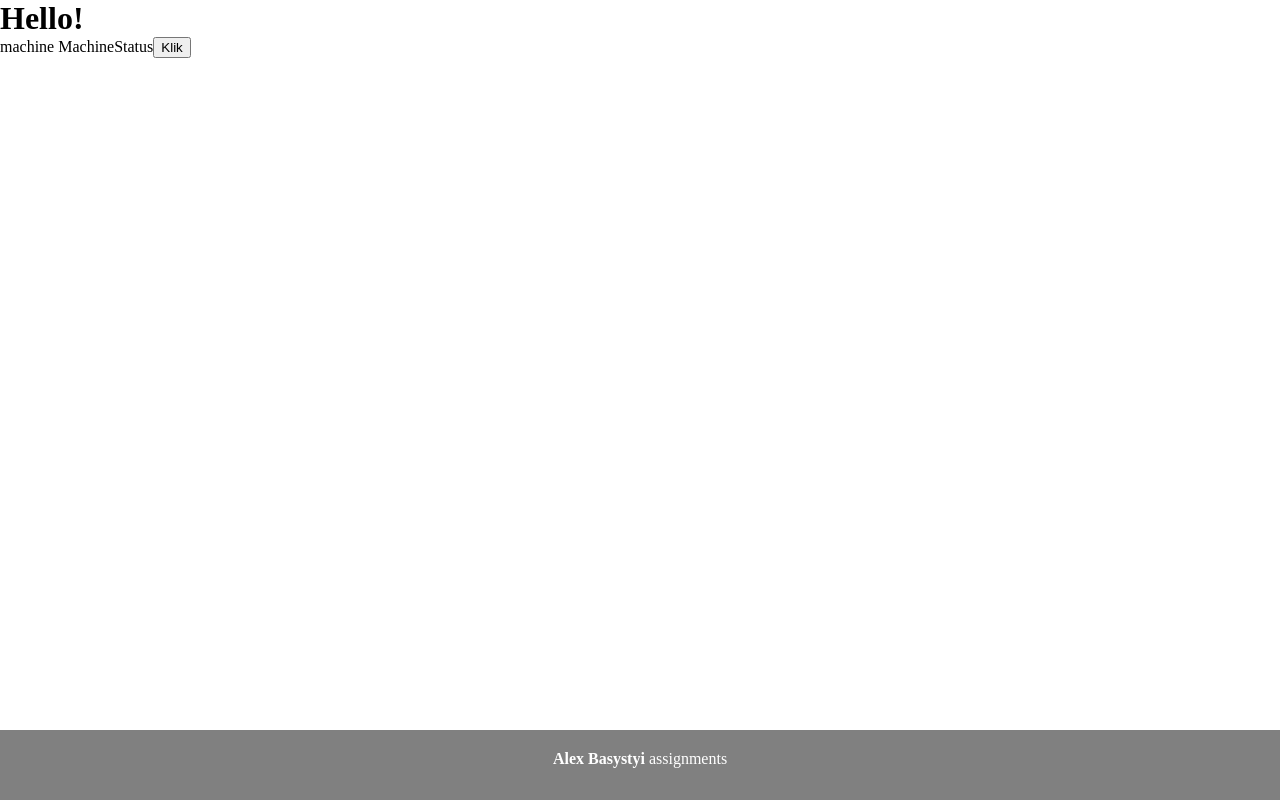
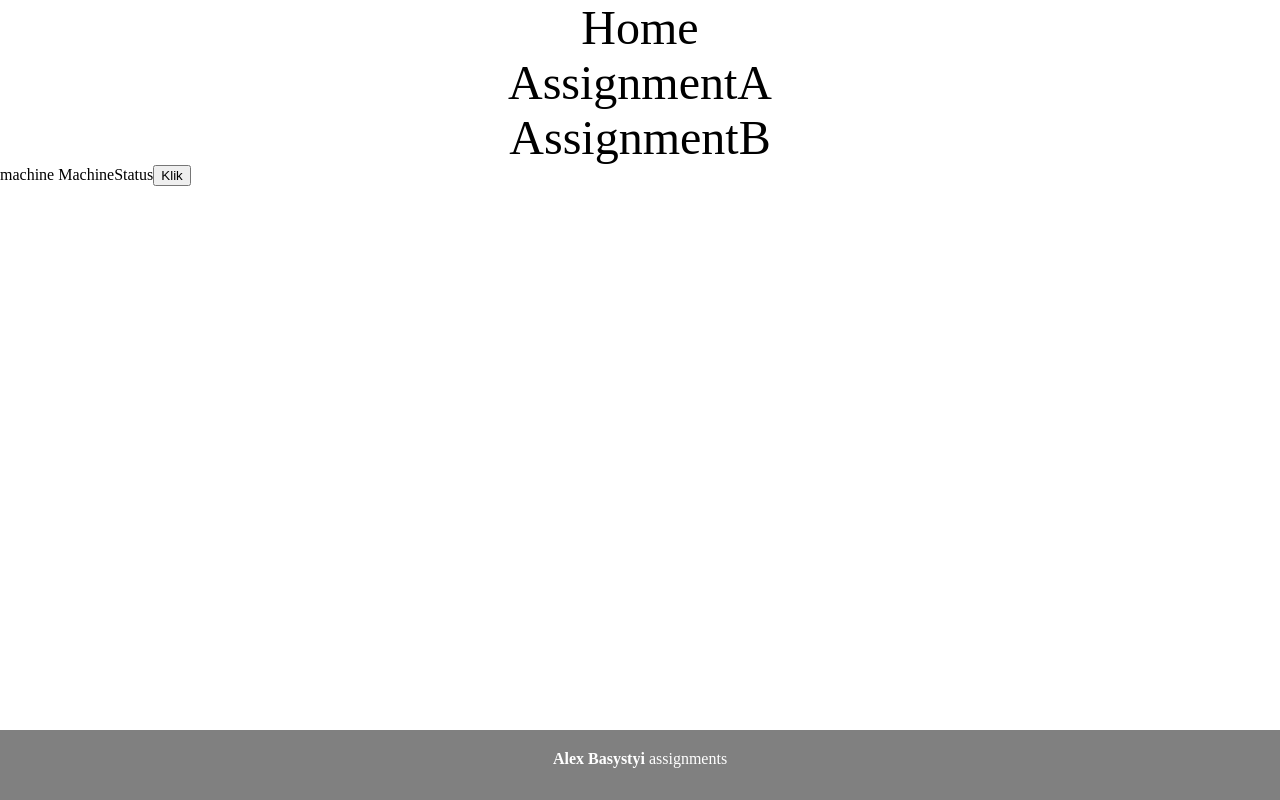
Before and after one commit to Alexbasisty/ogel_forMarvIQ, a React (Create React App) app: page / in a window 1280 px wide. Built offline with nearby package versions, Linux system fonts and the light colour scheme; no server answers.

Commit message:
another changes

```diff
--- a/package.json
+++ b/package.json
@@ -9,6 +9,7 @@
     "node-sass": "^4.14.1",
     "react": "^16.13.1",
     "react-dom": "^16.13.1",
+    "react-router-dom": "^5.2.0",
     "react-scripts": "3.4.1"
   },
   "scripts": {
--- a/src/App.js
+++ b/src/App.js
@@ -1,17 +1,30 @@
 import React from 'react';
+import { BrowserRouter as Router, Route, Switch, Link } from 'react-router-dom';
 
 import MachineStatus from './Machine_stat';
+import AssignmentA, { TaskALink } from './components/AssignmentA';
+import AssignmentB, { TaskBLink } from './components/AssignmentB';
 import Footer from './components/Footer';
 
 
-function App() {
-  return (
-    <>
-    <h1>Hello!</h1>
-    <MachineStatus />
-    <Footer />
-    </>
-  );
-}
+const App = () => (
+  <Router>
+      <div>
+        <div className="navlinks" >
+          <Link to="/">Home</Link>
+          <TaskALink />
+          <TaskBLink />
+        </div>
+
+        <Switch>
+          <Route exact path="/" component={MachineStatus} />
+          <Route path="/assign/a" component={AssignmentA} />
+          <Route path="/assign/b" component={AssignmentB} />
+        </Switch>
+        <Footer />
+      </div>
+
+  </Router>
+)
 
 export default App;
--- a/src/components/AssignmentA/index.jsx
+++ b/src/components/AssignmentA/index.jsx
@@ -0,0 +1,16 @@
+import React, { Component } from 'react';
+import { Link } from 'react-router-dom';
+
+class AssignmentA extends Component {
+
+    render() {
+        return null
+    }
+}
+
+const TaskALink = () => (
+    <Link to="/assign/a">AssignmentA</Link>
+)
+
+export default AssignmentA;
+export { TaskALink };
--- a/src/components/AssignmentB/index.jsx
+++ b/src/components/AssignmentB/index.jsx
@@ -0,0 +1,17 @@
+import React, { Component } from 'react';
+import { Link } from 'react-router-dom';
+
+class AssignmentB extends Component {
+
+    render() {
+        return null
+    }
+}
+
+const TaskBLink = () => (
+    <Link to="/assign/b">AssignmentB</Link>
+)
+
+export default AssignmentB;
+
+export { TaskBLink };
--- /dev/null
+++ b/src/scss/_navlinks.scss
@@ -0,0 +1,14 @@
+.navlinks {
+    display: grid;
+    font-size: 300%;
+    color: #111;
+
+    a {
+        color: black;
+        text-decoration: none;
+
+        &:hover {
+            color: darkgrey;
+        }
+    }
+}
--- a/src/scss/main.scss
+++ b/src/scss/main.scss
@@ -2,3 +2,4 @@
 
 
 @import 'footer';
+@import 'navlinks';
```
Also changed, not shown: 1 other file (tests, documents, lock files or other folders).
